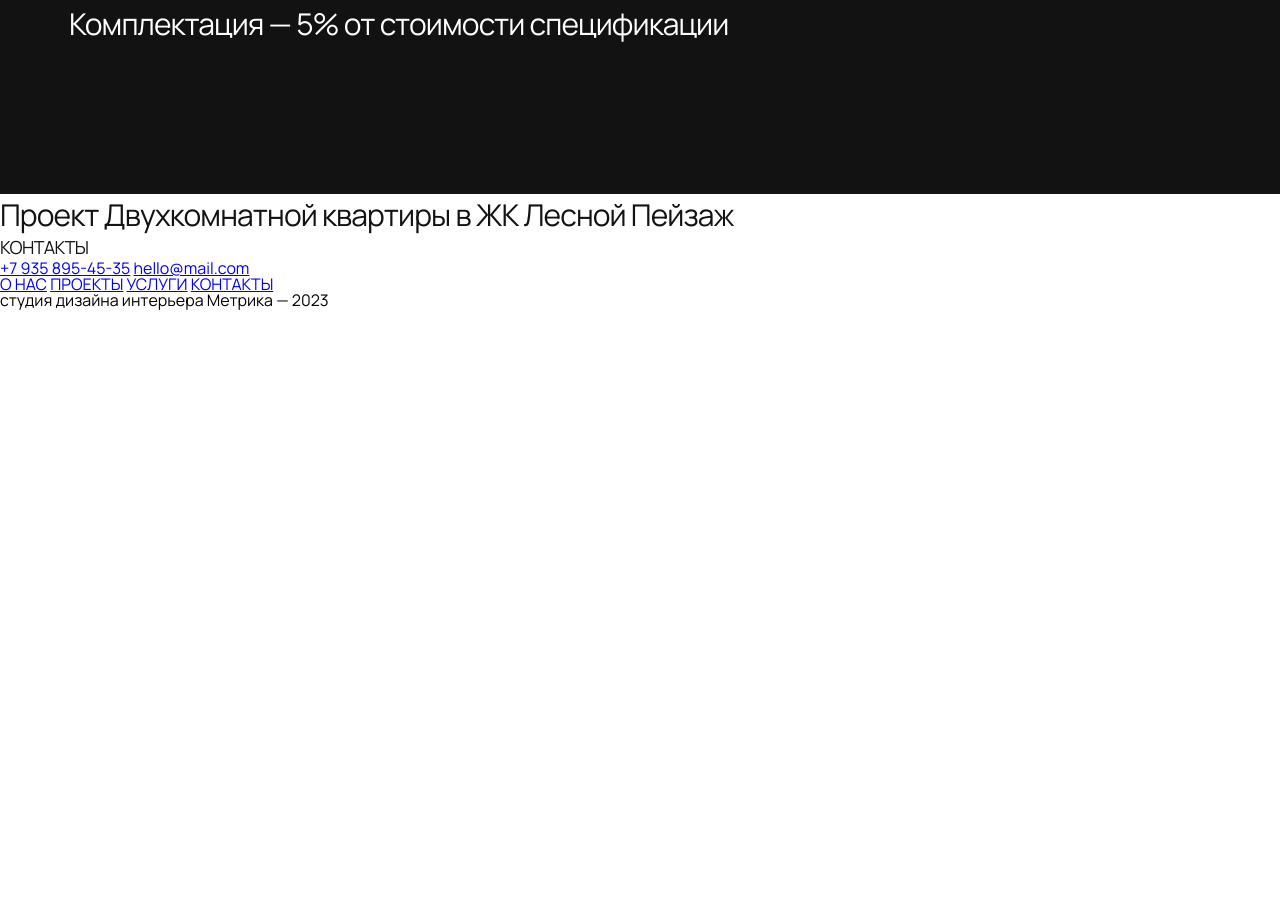
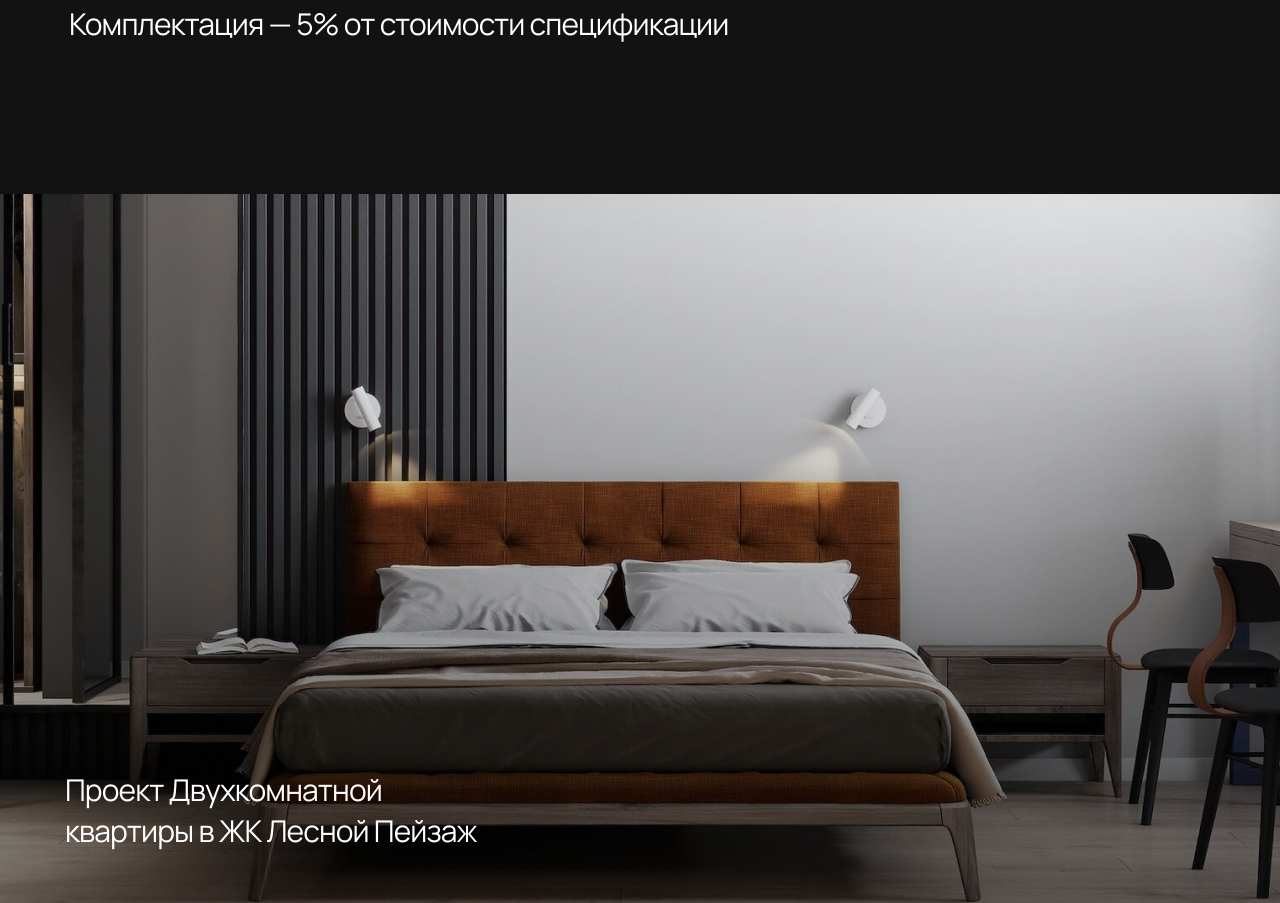
Before and after one commit to DmitrySul/Metric-1-3-, a plain HTML site: page index.html in a window 1280 px wide. Shown: the part 5516-6419 px from the top of the page. Before the commit the page ends 5827 px from the top, so only its background shows below. Drawn offline with Linux system fonts and the light colour scheme.

Commit message:
Update style.css

```diff
--- a/styles/style.css
+++ b/styles/style.css
@@ -189,3 +189,113 @@ h3 {
 .service__item:nth-last-child(1) {
   margin-bottom: 0;
 }
+
+/*Секция с полноэкранной картинкой*/
+.full-screen-image {
+  height: 717px;
+  background-image: url(../resources/landscape.png);
+  background-size: cover;
+  background-position: 50% 50%;
+  background-repeat: no-repeat;
+}
+.full-screen-image__inner {
+  position: relative;
+  width: 1150px;
+  margin: 0 auto;
+}
+.full-screen-image__inner h3 {
+  position: absolute;
+  width: 443px;
+  top: 575px;
+  color: #ffffff;
+  letter-spacing: -0.03em;
+}
+
+/*секция с контактами*/
+.contacts__inner {
+  width: 1150px;
+  margin: 0 auto 150px auto;
+  margin-top: 150px;
+}
+.contacts__inner::before {
+  margin-left: -5px;
+  margin-bottom: 12px;
+  content: "";
+  display: block;
+  width: 24px;
+  height: 24px;
+  background-image: url(../resources/phone.png);
+  background-size: cover;
+  background-repeat: no-repeat;
+  background-position: 50%;
+}
+.contacts__inner h2 {
+  margin-bottom: 32px;
+}
+.contact__number {
+  font-size: 60px;
+  line-height: 60px;
+  letter-spacing: -0.014em;
+  color: #121212;
+  text-decoration: none;
+  margin-bottom: 30px;
+  display: block;
+}
+.contact__mail {
+  font-size: 60px;
+  line-height: 60px;
+  color: #121212;
+  opacity: 0.5;
+  letter-spacing: -0.03em;
+  text-decoration: none;
+}
+.contact__mail::after {
+  margin-top: 7px;
+  margin-left: 3px;
+  content: "";
+  width: 406px;
+  height: 2px;
+  display: block;
+  background-image: url(../resources/mail-line.png);
+  background-size: cover;
+  background-repeat: no-repeat;
+  background-position: 50%;
+}
+
+/*футер*/
+footer {
+  min-width: 1150px;
+  background: #121212;
+  padding-top: 60px;
+  padding-bottom: 30px;
+}
+.footer-inner {
+  width: 1150px;
+  margin: 0 auto;
+  padding-left: 345px;
+}
+.footer__nav {
+  margin-bottom: 87px;
+}
+.footer__link {
+  margin-right: 52px;
+  font-weight: 400;
+  font-size: 18px;
+  line-height: 25px;
+  letter-spacing: -0.03em;
+  color: #ffffff;
+  text-decoration: none;
+}
+.footer__link:hover {
+  opacity: 0.5;
+}
+.footer__copyright {
+  margin: 0 auto;
+  width: 389px;
+  font-weight: 400;
+  font-size: 20px;
+  line-height: 27px;
+  letter-spacing: -0.03em;
+  color: #ffffff;
+  opacity: 0.5;
+}
```
